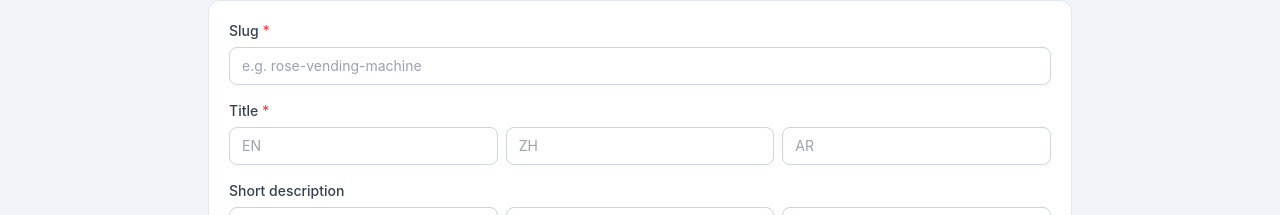
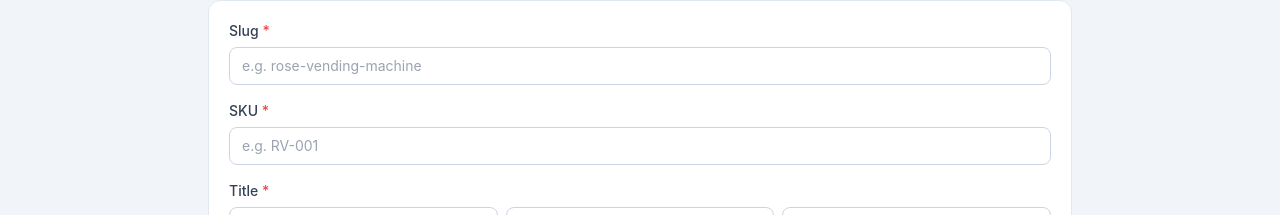
Before and after one commit to zrongzhou/qtechvending.com, a Next.js app: page /xiaozhouBackend/products/new in a window 1280 px wide. Shown: the part 208-423 px from the top of the page. Built offline with nearby package versions, Linux system fonts and the light colour scheme; no server answers.

Commit message:
fix: add sku field to ProductForm so product create no longer 400s

```diff
--- a/src/components/admin/ProductForm.tsx
+++ b/src/components/admin/ProductForm.tsx
@@ -26,6 +26,7 @@ export default function ProductForm({
 }) {
   const [tab, setTab] = useState<'details' | 'faq'>('details');
   const [slug, setSlug] = useState(initial?.slug ?? '');
+  const [sku, setSku] = useState(initial?.sku ?? '');
   const [title, setTitle] = useState<I18nString>(initial?.name ?? emptyI18n());
   const [shortDescription, setShortDescription] = useState<I18nString | null>(initial?.shortDescription ?? null);
   const [description, setDescription] = useState<I18nString | null>(initial?.description ?? null);
@@ -68,10 +69,15 @@ export default function ProductForm({
       setError(t('admin.slugRequired'));
       return;
     }
+    if (!sku.trim()) {
+      setError(t('admin.skuRequired'));
+      return;
+    }
     setSaving(true);
     setError('');
     const payload = {
       slug: slug.trim(),
+      sku: sku.trim(),
       name: title,
       shortDescription: shortDescription ?? null,
       description: description ?? null,
@@ -141,6 +147,18 @@ export default function ProductForm({
               onChange={(e) => setSlug(e.target.value)}
               className={inputCls}
               placeholder="e.g. rose-vending-machine"
+              disabled={!!initial}
+            />
+          </div>
+          <div>
+            <label className={labelCls}>
+              {t('admin.fieldSku')} <span className="text-red-500">*</span>
+            </label>
+            <input
+              value={sku}
+              onChange={(e) => setSku(e.target.value)}
+              className={inputCls}
+              placeholder="e.g. RV-001"
               disabled={!!initial}
             />
           </div>
--- a/src/messages/ar.json
+++ b/src/messages/ar.json
@@ -291,6 +291,7 @@
   "admin.addSocial": "إضافة رابط اجتماعي",
   "admin.addSpec": "إضافة مواصفة",
   "admin.fieldSlug": "Slug",
+  "admin.fieldSku": "SKU",
   "admin.fieldName": "الاسم",
   "admin.fieldIcon": "الأيقونة",
   "admin.fieldDescription": "الوصف",
@@ -340,6 +341,7 @@
   "admin.bulkDelete": "حذف",
   "admin.clearSelection": "مسح",
   "admin.slugRequired": "الـ Slug مطلوب.",
+  "admin.skuRequired": "الـ SKU مطلوب.",
   "admin.keyRequired": "المفتاح مطلوب.",
   "admin.saveError": "تعذّر الحفظ. حاول مرة أخرى.",
   "admin.noData": "لا توجد بيانات.",
--- a/src/messages/en.json
+++ b/src/messages/en.json
@@ -258,6 +258,7 @@
   "admin.addSocial": "Add social",
   "admin.addSpec": "Add spec",
   "admin.fieldSlug": "Slug",
+  "admin.fieldSku": "SKU",
   "admin.fieldName": "Name",
   "admin.fieldIcon": "Icon",
   "admin.fieldDescription": "Description",
@@ -307,6 +308,7 @@
   "admin.bulkDelete": "Delete",
   "admin.clearSelection": "Clear",
   "admin.slugRequired": "Slug is required.",
+  "admin.skuRequired": "SKU is required.",
   "admin.keyRequired": "Key is required.",
   "admin.saveError": "Could not save. Please try again.",
   "admin.noData": "No data found.",
--- a/src/messages/zh.json
+++ b/src/messages/zh.json
@@ -291,6 +291,7 @@
   "admin.addSocial": "添加社交链接",
   "admin.addSpec": "添加参数",
   "admin.fieldSlug": "Slug",
+  "admin.fieldSku": "SKU",
   "admin.fieldName": "名称",
   "admin.fieldIcon": "图标",
   "admin.fieldDescription": "描述",
@@ -340,6 +341,7 @@
   "admin.bulkDelete": "删除",
   "admin.clearSelection": "清除",
   "admin.slugRequired": "Slug 必填。",
+  "admin.skuRequired": "SKU 必填。",
   "admin.keyRequired": "标识必填。",
   "admin.saveError": "保存失败，请重试。",
   "admin.noData": "暂无数据。",
```
